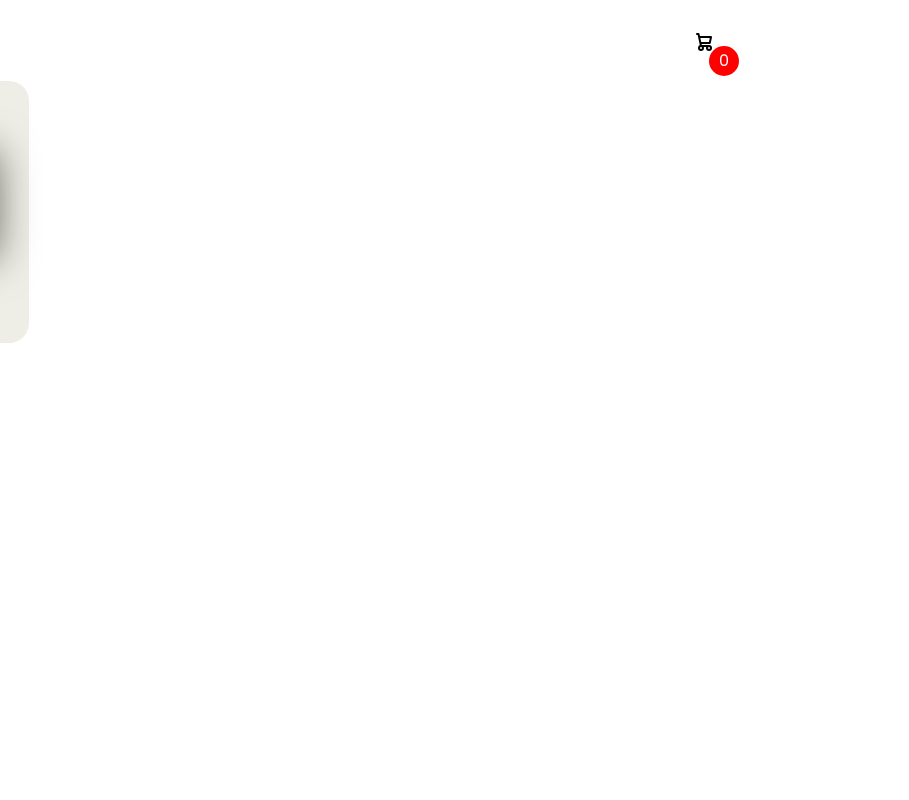
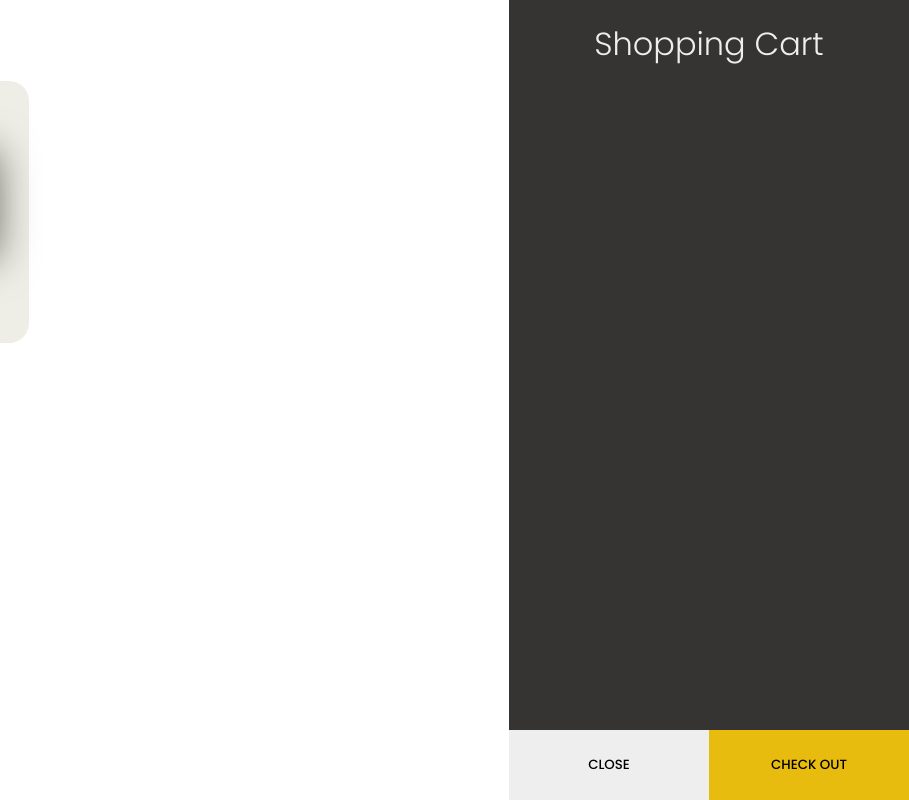
Before and after one commit to vdesimone/shopping-cart, a plain HTML site: page index.html in a window 1280 px wide. Shown: the full height of the page, 371-1280 px from the left. Drawn offline with Linux system fonts and the light colour scheme.

Commit message:
created and styled shopping cart tab

```diff
--- a/index.html
+++ b/index.html
@@ -29,6 +29,17 @@
         </button>
       </div>
     </div>
+
+    <div class="cartTab">
+      <h1>Shopping Cart</h1>
+      <div class="listCart">
+
+      </div>
+      <div class="btn">
+        <button class="close">CLOSE</button>
+        <button class="checkOut">CHECK OUT</button>
+      </div>
+    </div>
   </div>
 
   <script src="script.js"></script>
--- a/style.css
+++ b/style.css
@@ -71,3 +71,31 @@ header .icon-cart span {
   border: none;
   cursor: pointer;
 }
+
+.cartTab {
+  width: 400px;
+  background-color: #353432;
+  color: #eee;
+  position: fixed;
+  inset: 0 0 0 auto;
+  display: grid;
+  grid-template-rows: 70px 1fr 70px;
+}
+.cartTab h1 {
+  padding: 20px;
+  margin: 0;
+  font-weight: 300;
+}
+.cartTab .btn {
+  display: grid;
+  grid-template-columns: repeat(2, 1fr);
+}
+.cartTab .btn button {
+  background-color: #E8BC0E;
+  border: none;
+  font-weight: 500;
+  cursor: pointer;
+}
+.cartTab .btn .close {
+  background-color: #eee;
+}
```
